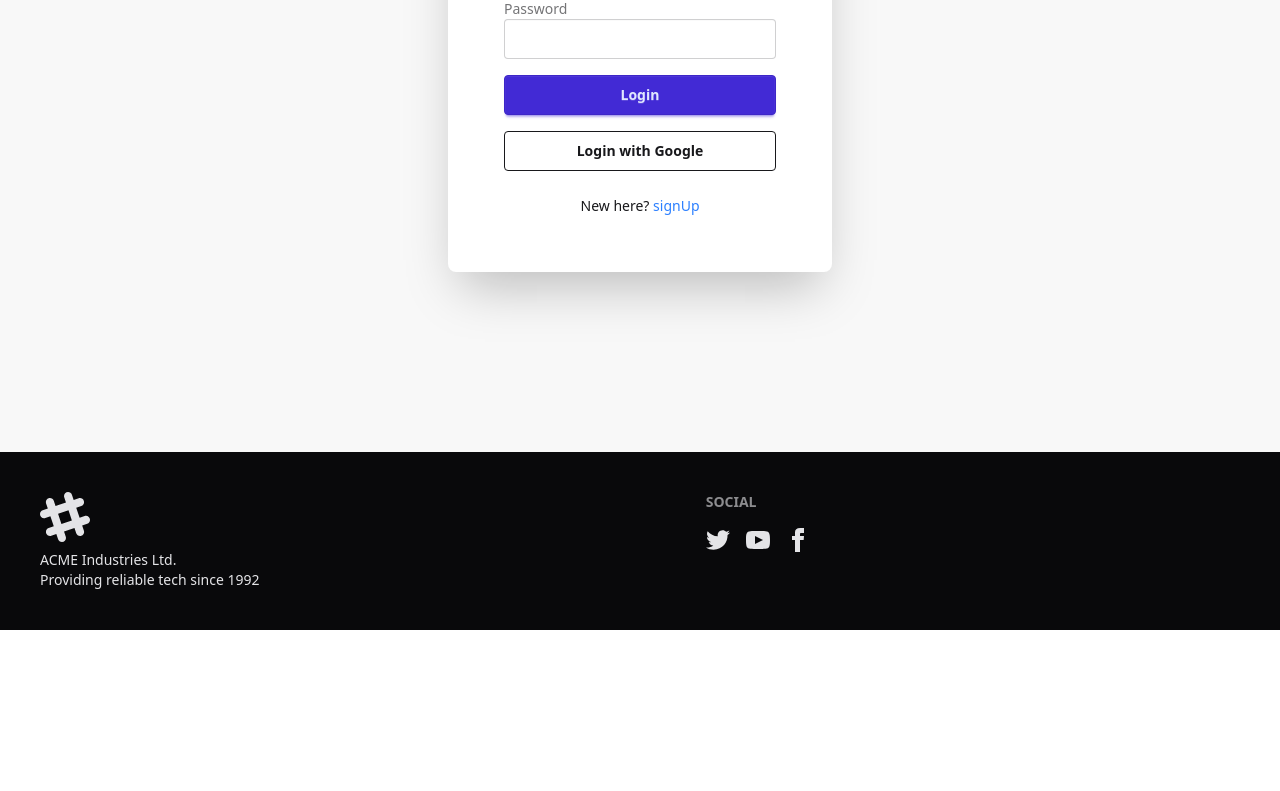
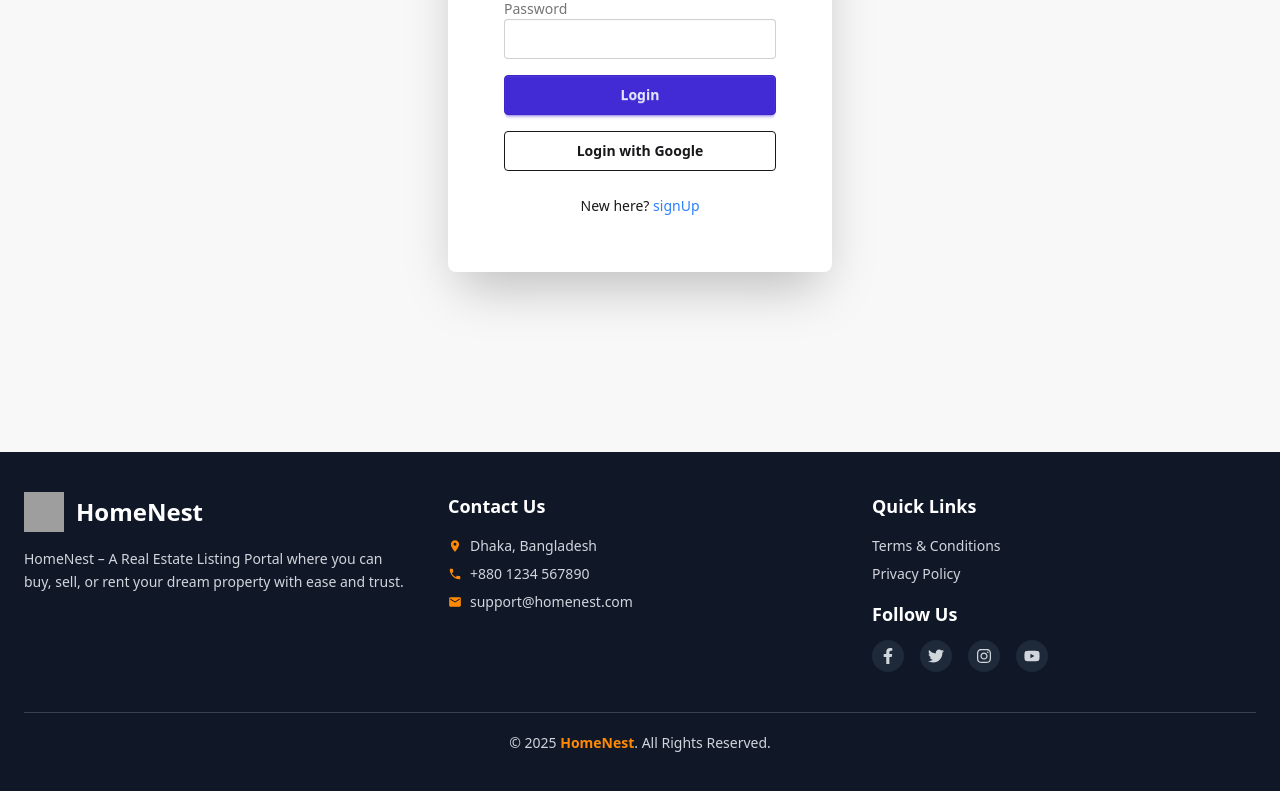
Before and after one commit to rimiruma/Assignment10-client, a React (Vite) app: page /login in a window 1280 px wide. Shown: the part 413-1204 px from the top of the page. Before the commit the page ends 1043 px from the top, so only its background shows below. Built offline with nearby package versions, Linux system fonts and the light colour scheme; no server answers; grey boxes are pictures that could not be loaded.

Commit message:
added a footer  done

```diff
--- a/src/components/Footer.jsx
+++ b/src/components/Footer.jsx
@@ -1,64 +1,108 @@
-
+import { FaFacebookF, FaTwitter, FaInstagram, FaYoutube } from "react-icons/fa";
+import { MdEmail, MdLocationOn, MdPhone } from "react-icons/md";
 
 const Footer = () => {
   return (
-        <footer className="footer sm:footer-horizontal bg-neutral text-neutral-content p-10">
-            <aside>
-                <svg
-                    width="50"
-                    height="50"
-                    viewBox="0 0 24 24"
-                    xmlns="http://www.w3.org/2000/svg"
-                    fillRule="evenodd"
-                    clipRule="evenodd"
-                    className="fill-current">
-                    <path
-                        d="M22.672 15.226l-2.432.811.841 2.515c.33 1.019-.209 2.127-1.23 2.456-1.15.325-2.148-.321-2.463-1.226l-.84-2.518-5.013 1.677.84 2.517c.391 1.203-.434 2.542-1.831 2.542-.88 0-1.601-.564-1.86-1.314l-.842-2.516-2.431.809c-1.135.328-2.145-.317-2.463-1.229-.329-1.018.211-2.127 1.231-2.456l2.432-.809-1.621-4.823-2.432.808c-1.355.384-2.558-.59-2.558-1.839 0-.817.509-1.582 1.327-1.846l2.433-.809-.842-2.515c-.33-1.02.211-2.129 1.232-2.458 1.02-.329 2.13.209 2.461 1.229l.842 2.515 5.011-1.677-.839-2.517c-.403-1.238.484-2.553 1.843-2.553.819 0 1.585.509 1.85 1.326l.841 2.517 2.431-.81c1.02-.33 2.131.211 2.461 1.229.332 1.018-.21 2.126-1.23 2.456l-2.433.809 1.622 4.823 2.433-.809c1.242-.401 2.557.484 2.557 1.838 0 .819-.51 1.583-1.328 1.847m-8.992-6.428l-5.01 1.675 1.619 4.828 5.011-1.674-1.62-4.829z"></path>
-                </svg>
-                <p>
-                    ACME Industries Ltd.
-                    <br />
-                    Providing reliable tech since 1992
+    <footer className="bg-gray-900 text-gray-300 py-10 px-6">
+      <div className="max-w-7xl mx-auto grid grid-cols-1 md:grid-cols-3 gap-10">
+
+        {/* Logo & Website Name */}
+        <div>
+          <div className="flex items-center space-x-3 mb-4">
+            <img
+              src="https://cdn-icons-png.flaticon.com/512/619/619034.png"
+              alt="HomeNest Logo"
+              className="w-10 h-10"
+            />
+            <h2 className="text-2xl font-bold text-white">HomeNest</h2>
+          </div>
+          <p className="text-sm leading-relaxed">
+            HomeNest – A Real Estate Listing Portal where you can buy, sell,
+            or rent your dream property with ease and trust.
           </p>
-            </aside>
-            <nav>
-                <h6 className="footer-title">Social</h6>
-                <div className="grid grid-flow-col gap-4">
-                    <a>
-                        <svg
-                            xmlns="http://www.w3.org/2000/svg"
-                            width="24"
-                            height="24"
-                            viewBox="0 0 24 24"
-                            className="fill-current">
-                            <path
-                                d="M24 4.557c-.883.392-1.832.656-2.828.775 1.017-.609 1.798-1.574 2.165-2.724-.951.564-2.005.974-3.127 1.195-.897-.957-2.178-1.555-3.594-1.555-3.179 0-5.515 2.966-4.797 6.045-4.091-.205-7.719-2.165-10.148-5.144-1.29 2.213-.669 5.108 1.523 6.574-.806-.026-1.566-.247-2.229-.616-.054 2.281 1.581 4.415 3.949 4.89-.693.188-1.452.232-2.224.084.626 1.956 2.444 3.379 4.6 3.419-2.07 1.623-4.678 2.348-7.29 2.04 2.179 1.397 4.768 2.212 7.548 2.212 9.142 0 14.307-7.721 13.995-14.646.962-.695 1.797-1.562 2.457-2.549z"></path>
-                        </svg>
+        </div>
+
+        {/* Contact Details */}
+        <div>
+          <h3 className="text-lg font-semibold text-white mb-4">
+            Contact Us
+          </h3>
+          <ul className="space-y-2 text-sm">
+            <li className="flex items-center space-x-2">
+              <MdLocationOn className="text-orange-400" />
+              <span>Dhaka, Bangladesh</span>
+            </li>
+            <li className="flex items-center space-x-2">
+              <MdPhone className="text-orange-400" />
+              <span>+880 1234 567890</span>
+            </li>
+            <li className="flex items-center space-x-2">
+              <MdEmail className="text-orange-400" />
+              <span>support@homenest.com</span>
+            </li>
+          </ul>
+        </div>
+
+        {/* Terms & Social Media */}
+        <div>
+          <h3 className="text-lg font-semibold text-white mb-4">
+            Quick Links
+          </h3>
+          <ul className="space-y-2 text-sm mb-4">
+            <li>
+              <a href="/terms" className="hover:text-orange-400 transition">
+                Terms & Conditions
               </a>
-                    <a>
-                        <svg
-                            xmlns="http://www.w3.org/2000/svg"
-                            width="24"
-                            height="24"
-                            viewBox="0 0 24 24"
-                            className="fill-current">
-                            <path
-                                d="M19.615 3.184c-3.604-.246-11.631-.245-15.23 0-3.897.266-4.356 2.62-4.385 8.816.029 6.185.484 8.549 4.385 8.816 3.6.245 11.626.246 15.23 0 3.897-.266 4.356-2.62 4.385-8.816-.029-6.185-.484-8.549-4.385-8.816zm-10.615 12.816v-8l8 3.993-8 4.007z"></path>
-                        </svg>
+            </li>
+            <li>
+              <a href="/privacy" className="hover:text-orange-400 transition">
+                Privacy Policy
               </a>
-                    <a>
-                        <svg
-                            xmlns="http://www.w3.org/2000/svg"
-                            width="24"
-                            height="24"
-                            viewBox="0 0 24 24"
-                            className="fill-current">
-                            <path
-                                d="M9 8h-3v4h3v12h5v-12h3.642l.358-4h-4v-1.667c0-.955.192-1.333 1.115-1.333h2.885v-5h-3.808c-3.596 0-5.192 1.583-5.192 4.615v3.385z"></path>
-                        </svg>
+            </li>
+          </ul>
+
+          <h3 className="text-lg font-semibold text-white mb-3">Follow Us</h3>
+          <div className="flex space-x-4">
+            <a
+              href="https://facebook.com"
+              target="_blank"
+              rel="noreferrer"
+              className="bg-gray-800 p-2 rounded-full hover:bg-orange-500 transition"
+            >
+              <FaFacebookF />
+            </a>
+            <a
+              href="https://twitter.com"
+              target="_blank"
+              rel="noreferrer"
+              className="bg-gray-800 p-2 rounded-full hover:bg-orange-500 transition"
+            >
+              <FaTwitter />
+            </a>
+            <a
+              href="https://instagram.com"
+              target="_blank"
+              rel="noreferrer"
+              className="bg-gray-800 p-2 rounded-full hover:bg-orange-500 transition"
+            >
+              <FaInstagram />
+            </a>
+            <a
+              href="https://youtube.com"
+              target="_blank"
+              rel="noreferrer"
+              className="bg-gray-800 p-2 rounded-full hover:bg-orange-500 transition"
+            >
+              <FaYoutube />
             </a>
           </div>
-            </nav>
+        </div>
+      </div>
+
+      {/* Bottom Line */}
+      <div className="border-t border-gray-700 mt-10 pt-5 text-center text-sm">
+        © {new Date().getFullYear()} <span className="text-orange-400 font-semibold">HomeNest</span>. All Rights Reserved.
+      </div>
     </footer>
   );
 };
```
Lines whose indentation alone changed are shown as unchanged.
